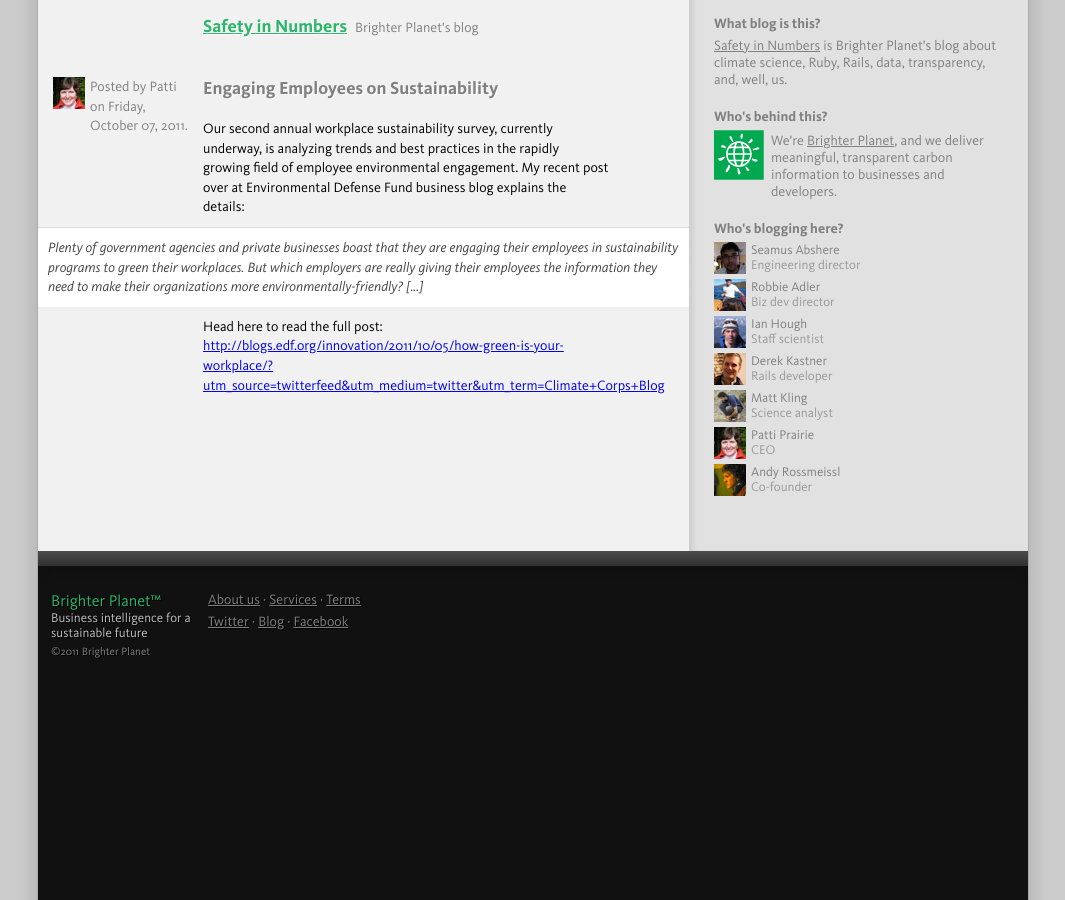
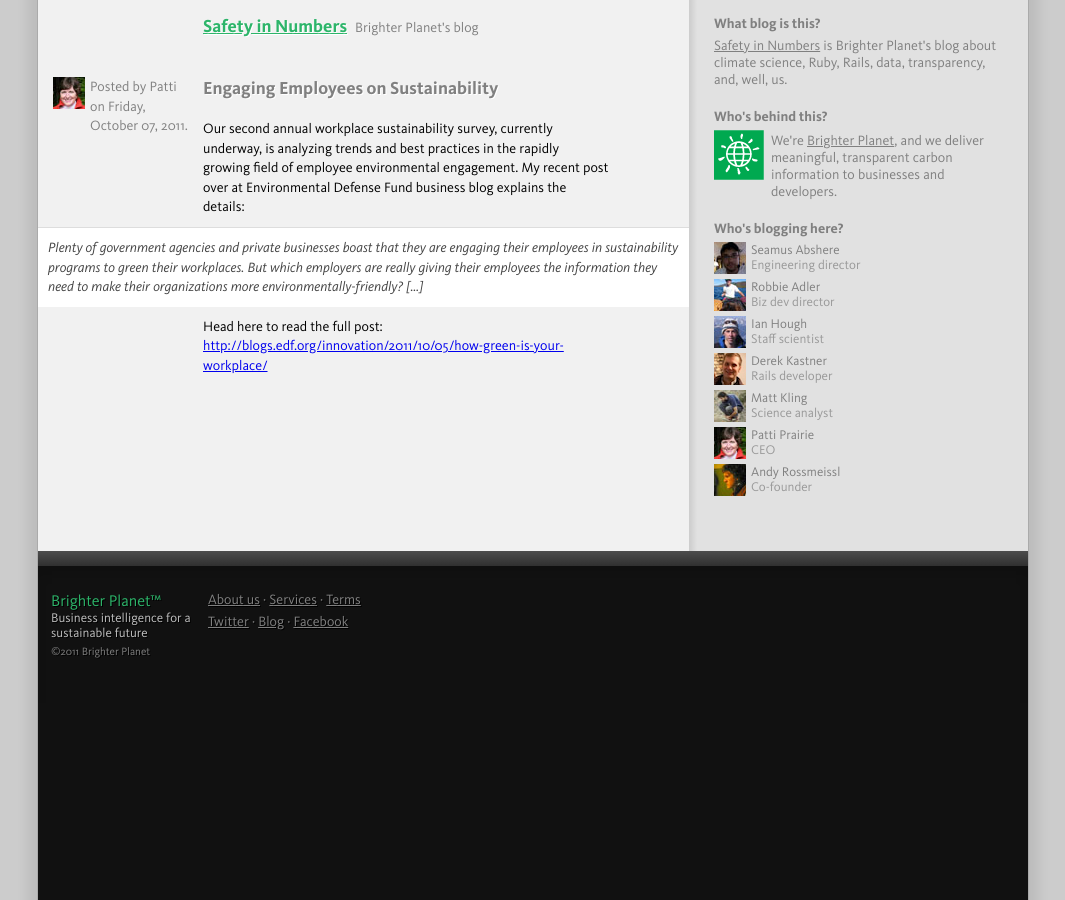
Before and after one commit to faradayio/numbers, a Jekyll site: the page built from _posts/2011-10-07-engaging_employees_on_sustainability.markdown, in a window 1280 px wide. Shown: the whole page, without its empty margins (107-1172 px from the left). Built offline with Jekyll 4.4.1, drawn with Linux system fonts in a browser that asks for light colours; some web fonts are replaced; comment, search, counter and statistics services are not loaded; some of the changed lines change nothing that is shown.

Commit message:
remove ga from blog url

```diff
--- a/_posts/2011-10-07-engaging_employees_on_sustainability.markdown
+++ b/_posts/2011-10-07-engaging_employees_on_sustainability.markdown
@@ -9,4 +9,4 @@
 
 >Plenty of government agencies and private businesses boast that they are engaging their employees in sustainability programs to green their workplaces. But which employers are really giving their employees the information they need to make their organizations more environmentally-friendly? [...]
 
-Head here to read the full post: [http://blogs.edf.org/innovation/2011/10/05/how-green-is-your-workplace/?utm_source=twitterfeed&utm_medium=twitter&utm_term=Climate+Corps+Blog](http://blogs.edf.org/innovation/2011/10/05/how-green-is-your-workplace/?utm_source=twitterfeed&utm_medium=twitter&utm_term=Climate+Corps+Blog)
+Head here to read the full post: [http://blogs.edf.org/innovation/2011/10/05/how-green-is-your-workplace/](http://blogs.edf.org/innovation/2011/10/05/how-green-is-your-workplace/)
```
